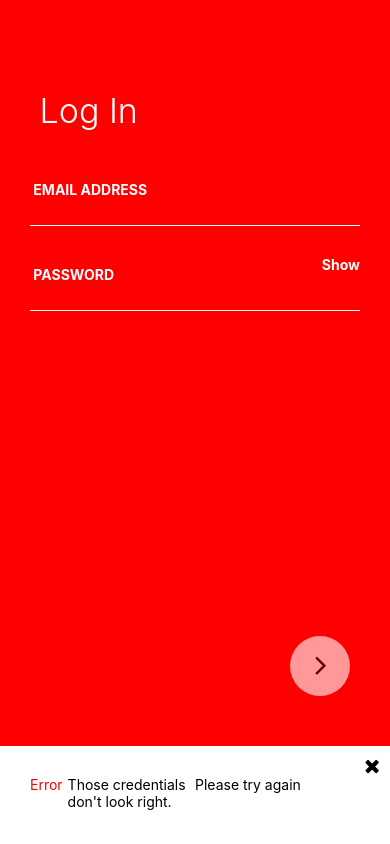
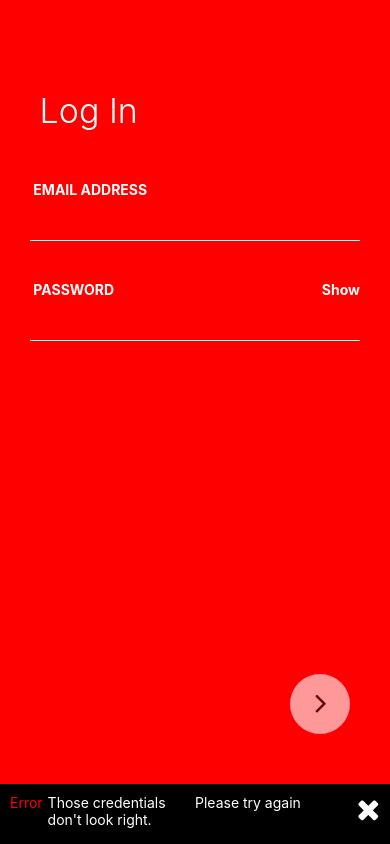
Before and after one commit to uthrul/react-native_expo_AirHood, a React Native app: screen / in a window 390 px wide. Built offline with nearby package versions, Linux system fonts and the light colour scheme.

Commit message:
Login Screen - edit Notification error

```diff
--- a/package.json
+++ b/package.json
@@ -8,7 +8,7 @@
   },
   "dependencies": {
     "@expo/vector-icons": "^8.1.0",
-    "expo": "^32.0.0",
+    "expo": "^32.0.5",
     "react": "16.5.0",
     "react-native": "https://github.com/expo/react-native/archive/sdk-32.0.0.tar.gz",
     "react-native-vector-icons": "^6.2.0"
--- a/src/components/Notification.js
+++ b/src/components/Notification.js
@@ -47,8 +47,8 @@ export default class Notification extends Component {
       <Animated.View style={[{ marginBottom: positionValue }, styles.wrapper]}>
         <View style={styles.errorMessageContainer}>
           <View style={styles.errorMessage}>
-            <Text style={styles.errorText}>Error</Text>
-            <Text >{firstLine}</Text>
+            <Text style={styles.errorText}>{type}</Text>
+            <Text style={styles.errorMessage}>{firstLine}</Text>
           </View>
           <Text style={styles.errorMessage}>{secondLine}</Text>
         </View>
@@ -58,8 +58,8 @@ export default class Notification extends Component {
         >
           <Icon
             name="times"
-            size={20}
-            color={'lightGray'}
+            size={30}
+            color={'white'}
           />
         </TouchableOpacity>
       </Animated.View>
@@ -77,13 +77,11 @@ Notification.propTypes = {
 
 const styles = StyleSheet.create({
   wrapper: {
-    flex: 1,
-    backgroundColor: 'white',
+    backgroundColor: 'black',
     height: 60,
-    padding: 30,
+    padding: 10,
   },
   notificationContent: {
-    flex: 1,
     flexDirection: 'column',
     flexWrap: 'wrap',
     alignItems: 'flex-start',
@@ -99,6 +97,7 @@ const styles = StyleSheet.create({
     flex: 1,
     marginBottom: 2,
     fontSize: 14,
+    color:'white',
   },
   errorMessageContainer: {
     flexDirection: 'row',
--- a/src/components/form/InputField.js
+++ b/src/components/form/InputField.js
@@ -69,16 +69,15 @@ InputField.propTypes = {
 const styles = StyleSheet.create({
     wrapper: {
         display: 'flex',
+        marginTop: 10,
     },
     label: {
         fontWeight: '700',
-        marginTop: 10,
     },
     inputField: {
         borderBottomWidth: 1,
         paddingTop: 5,
-        paddingBottom: 5,
-        //marginBottom: 30
+        paddingBottom: 20,
     },
     showButton: {
         position: 'absolute',
--- a/src/screens/Login.js
+++ b/src/screens/Login.js
@@ -28,6 +28,8 @@ export default class Login extends Component {
         const { formValid } = this.state;
         const showNotification = formValid ? false : true;
         const background = formValid ? 'black' : 'red';
+        const notificationMarginTop = showNotification ? 10 : 0;
+
         return (
             <KeyboardAvoidingView
                 style={[{ backgroundColor: background }, styles.wrapper]}
@@ -62,7 +64,7 @@ export default class Login extends Component {
                         handleNextButton={this.handleNextButton}
                     />
                 </View>
-                <View style={showNotification ? { marginTop: 10 } : {}}>
+                <View style={[styles.notificationWrapper, { marginTop: notificationMarginTop }]}>
                     <Notification
                         showNotification={showNotification}
                         handleCloseNotification={this.handleCloseNotification}
```
Also changed, not shown: src/components/Loader.js (deleted, +0 -74 lines), 1 other file (tests, documents, lock files or other folders).
